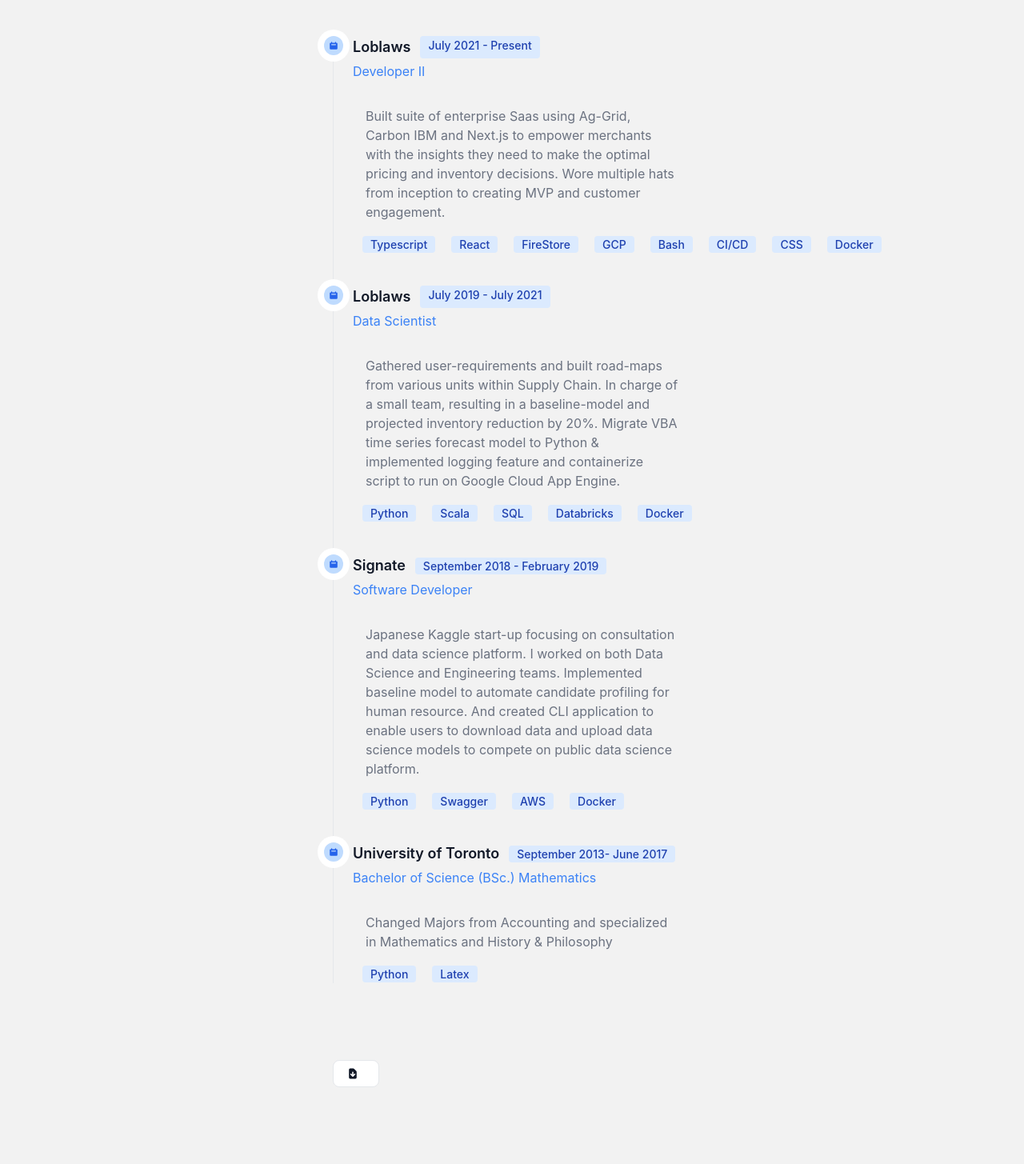
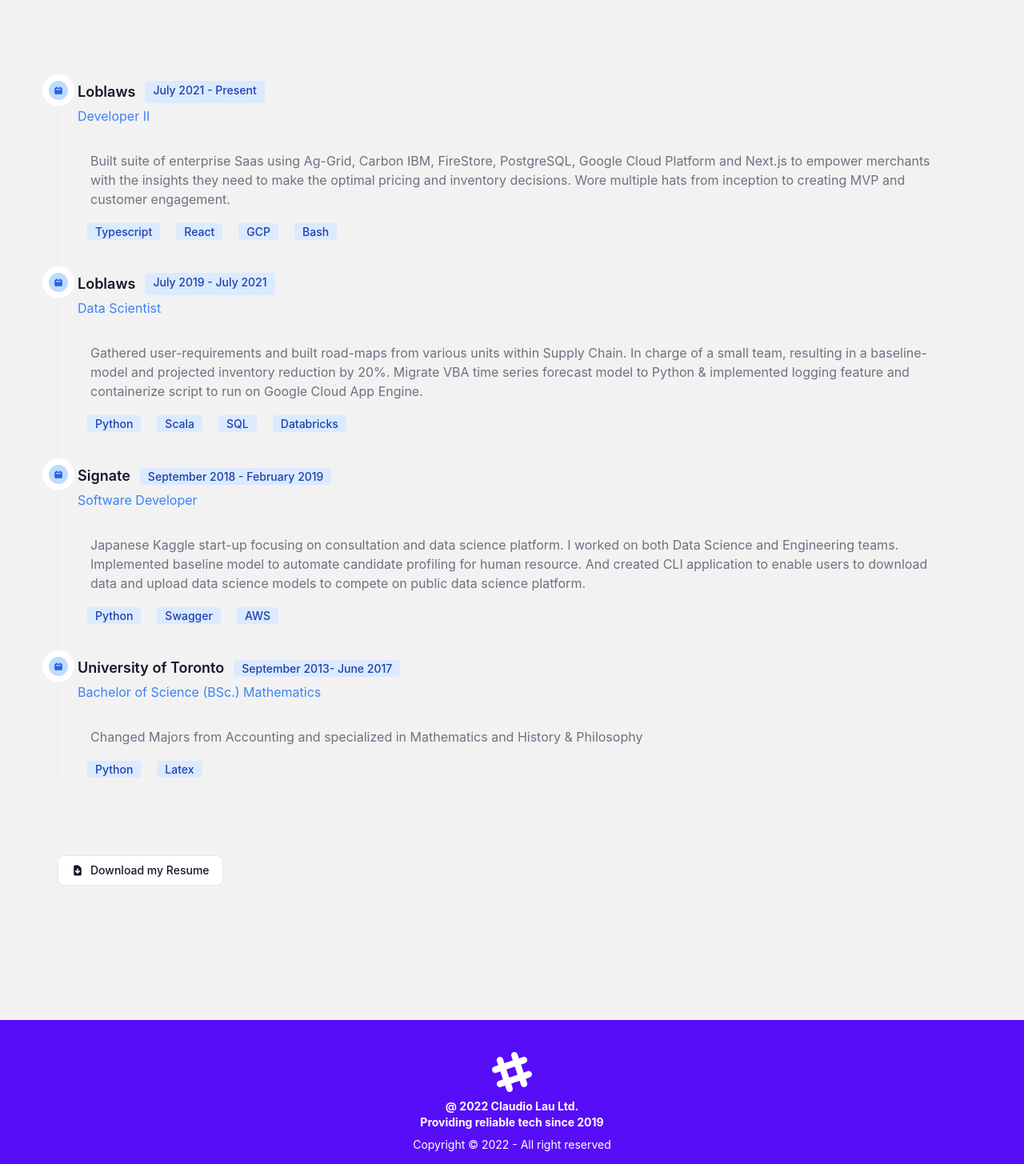
Before and after one commit to claudiolau/whoami, a Next.js app: page / in a window 1280 px wide. Shown: the part 1875-3330 px from the top of the page at 80% size. Built offline with nearby package versions, Linux system fonts and the light colour scheme.

Commit message:
updated spacing and fix mobile formatting

```diff
--- a/components/About.tsx
+++ b/components/About.tsx
@@ -3,7 +3,7 @@
         <>
             <div id="about" className="hero min-h-screen bg-base-200">
                 <div className="hero-content ">
-                    <div className="max-w-md">
+                    <div className="m-14">
                         <h1 className="text-5xl font-bold py-24">About me</h1>
                         <ol className="relative border-l border-gray-200 dark:border-gray-700">
                             <li className="mb-10 ml-6">
@@ -33,7 +33,8 @@
                                 </p>
                                 <p className=" text-base font-normal text-gray-500 dark:text-gray-400 p-4">
                                     Built suite of enterprise Saas using
-                                    Ag-Grid, Carbon IBM and Next.js to empower
+                                    Ag-Grid, Carbon IBM, FireStore, PostgreSQL,
+                                    Google Cloud Platform and Next.js to empower
                                     merchants with the insights they need to
                                     make the optimal pricing and inventory
                                     decisions. Wore multiple hats from inception
@@ -47,23 +48,10 @@
                                     React
                                 </span>
                                 <span className="bg-blue-100 text-blue-800 text-sm font-medium mr-2 px-2.5 py-0.5 rounded dark:bg-blue-200 dark:text-blue-800 ml-3">
-                                    FireStore
-                                </span>
-
-                                <span className="bg-blue-100 text-blue-800 text-sm font-medium mr-2 px-2.5 py-0.5 rounded dark:bg-blue-200 dark:text-blue-800 ml-3">
                                     GCP
                                 </span>
                                 <span className="bg-blue-100 text-blue-800 text-sm font-medium mr-2 px-2.5 py-0.5 rounded dark:bg-blue-200 dark:text-blue-800 ml-3">
                                     Bash
-                                </span>
-                                <span className="bg-blue-100 text-blue-800 text-sm font-medium mr-2 px-2.5 py-0.5 rounded dark:bg-blue-200 dark:text-blue-800 ml-3">
-                                    CI/CD
-                                </span>
-                                <span className="bg-blue-100 text-blue-800 text-sm font-medium mr-2 px-2.5 py-0.5 rounded dark:bg-blue-200 dark:text-blue-800 ml-3">
-                                    CSS
-                                </span>
-                                <span className="bg-blue-100 text-blue-800 text-sm font-medium mr-2 px-2.5 py-0.5 rounded dark:bg-blue-200 dark:text-blue-800 ml-3">
-                                    Docker
                                 </span>
                             </li>
                             <li className="mb-10 ml-6">
@@ -114,9 +102,6 @@
                                 <span className="bg-blue-100 text-blue-800 text-sm font-medium mr-2 px-2.5 py-0.5 rounded dark:bg-blue-200 dark:text-blue-800 ml-3">
                                     Databricks
                                 </span>
-                                <span className="bg-blue-100 text-blue-800 text-sm font-medium mr-2 px-2.5 py-0.5 rounded dark:bg-blue-200 dark:text-blue-800 ml-3">
-                                    Docker
-                                </span>
                             </li>
                             <li className="mb-10 ml-6">
                                 <span className="flex absolute -left-3 justify-center items-center w-6 h-6 bg-blue-200 rounded-full ring-8 ring-white dark:ring-gray-900 dark:bg-blue-900">
@@ -163,9 +148,6 @@
                                 <span className="bg-blue-100 text-blue-800 text-sm font-medium mr-2 px-2.5 py-0.5 rounded dark:bg-blue-200 dark:text-blue-800 ml-3">
                                     AWS
                                 </span>
-                                <span className="bg-blue-100 text-blue-800 text-sm font-medium mr-2 px-2.5 py-0.5 rounded dark:bg-blue-200 dark:text-blue-800 ml-3">
-                                    Docker
-                                </span>
                             </li>
                             <li className="ml-6">
                                 <span className="flex absolute -left-3 justify-center items-center w-6 h-6 bg-blue-200 rounded-full ring-8 ring-white dark:ring-gray-900 dark:bg-blue-900">
@@ -208,7 +190,10 @@
                             </li>
                         </ol>
                         <div className="py-24">
-                            <a className="inline-flex items-center py-2 px-4 text-sm font-medium text-gray-900 bg-white rounded-lg border border-gray-200 hover:bg-gray-100 hover:text-blue-700 focus:z-10 focus:ring-4 focus:outline-none focus:ring-gray-200 focus:text-blue-700 dark:bg-gray-800 dark:text-gray-400 dark:border-gray-600 dark:hover:text-white dark:hover:bg-gray-700 dark:focus:ring-gray-700">
+                            <a
+                                href="https://github.com/claudiolau/whoami/raw/feat/profile/public/Claudio_Lau.pdf"
+                                className="inline-flex items-center py-2 px-4 text-sm font-medium text-gray-900 bg-white rounded-lg border border-gray-200 hover:bg-gray-100 hover:text-blue-700 focus:z-10 focus:ring-4 focus:outline-none focus:ring-gray-200 focus:text-blue-700 dark:bg-gray-800 dark:text-gray-400 dark:border-gray-600 dark:hover:text-white dark:hover:bg-gray-700 dark:focus:ring-gray-700"
+                            >
                                 <svg
                                     className="mr-2 w-4 h-4"
                                     fill="currentColor"
@@ -221,6 +206,7 @@
                                         clip-rule="evenodd"
                                     ></path>
                                 </svg>
+                                Download my Resume
                             </a>
                         </div>
                     </div>
--- a/components/Footer.tsx
+++ b/components/Footer.tsx
@@ -18,7 +18,7 @@
                 </svg>
                 <p className="font-bold">
                     @ 2022 Claudio Lau Ltd. <br />
-                    Providing reliable tech since 2021
+                    Providing reliable tech since 2019
                 </p>
                 <p>Copyright © 2022 - All right reserved</p>
             </div>
--- a/components/Projects.tsx
+++ b/components/Projects.tsx
@@ -4,21 +4,21 @@
             <div id="projects" className="hero min-h-screen bg-base-200">
                 <div className="hero-content flex-col lg:flex-row">
                     <a href="https://github.com/claudiolau/aldebaran">
-                        <div className="card w-96 bg-base-100 shadow-xl">
+                        <div className="card  bg-base-100 shadow-xl lg:200px">
                             <div className="card-body p-6">
-                                <h2 className="card-title">aldebran!</h2>
+                                <h2 className="card-title">aldebaran!</h2>
                                 <p>Ui library playground for components.</p>
                             </div>
                             <figure>
                                 <img
                                     src="https://placeimg.com/400/225/tech"
-                                    alt="Shoes"
+                                    alt="aldebaran"
                                 />
                             </figure>
                         </div>
                     </a>
                     <a href="https://github.com/claudiolau/MrPeace">
-                        <div className="card w-96 bg-base-100 shadow-xl">
+                        <div className="card  bg-base-100 shadow-xl lg:200px">
                             <div className="card-body p-6">
                                 <h2 className="card-title">MrPeace!</h2>
                                 <p>Perfect cli to sit tight and peace.</p>
@@ -26,7 +26,7 @@
                             <figure>
                                 <img
                                     src="https://placeimg.com/400/225/arch"
-                                    alt="Shoes"
+                                    alt="MrPeace"
                                 />
                             </figure>
                         </div>
--- a/package.json
+++ b/package.json
@@ -16,6 +16,7 @@
         "eslint": "8.29.0",
         "eslint-config-next": "13.0.6",
         "next": "13.0.6",
+        "node-downloader-helper": "^2.1.5",
         "node-fetch": "^3.3.0",
         "react": "18.2.0",
         "react-dom": "18.2.0",
--- a/pages/api/pdf.ts
+++ /dev/null
@@ -1,14 +0,0 @@
-import stream from 'stream'
-import { promisify } from 'util'
-import fetch from 'node-fetch'
-import myPdf from '../../public/Claudio_Lau.pdf'
-
-const pipeline = promisify(stream.pipeline)
-
-const handler = async (req, res) => {
-    //   const response = await fetch(url); // replace this with your API call & options
-    //   if (!response.ok) throw new Error(`unexpected response ${response.statusText}`);
-    //   res.setHeader('Content-Type', 'application/pdf');
-    //   res.setHeader('Content-Disposition', 'attachment; filename=dummy.pdf');
-    //   await pipeline(response.body, res);
-}
```
Also changed, not shown: 1 other file (tests, documents, lock files or other folders).
